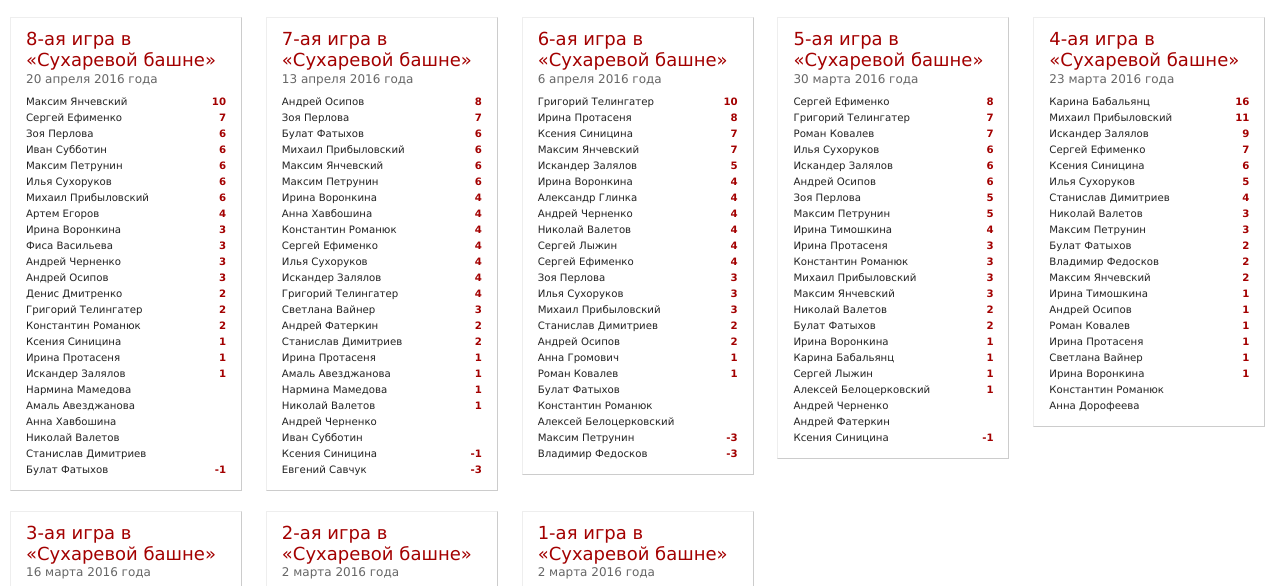
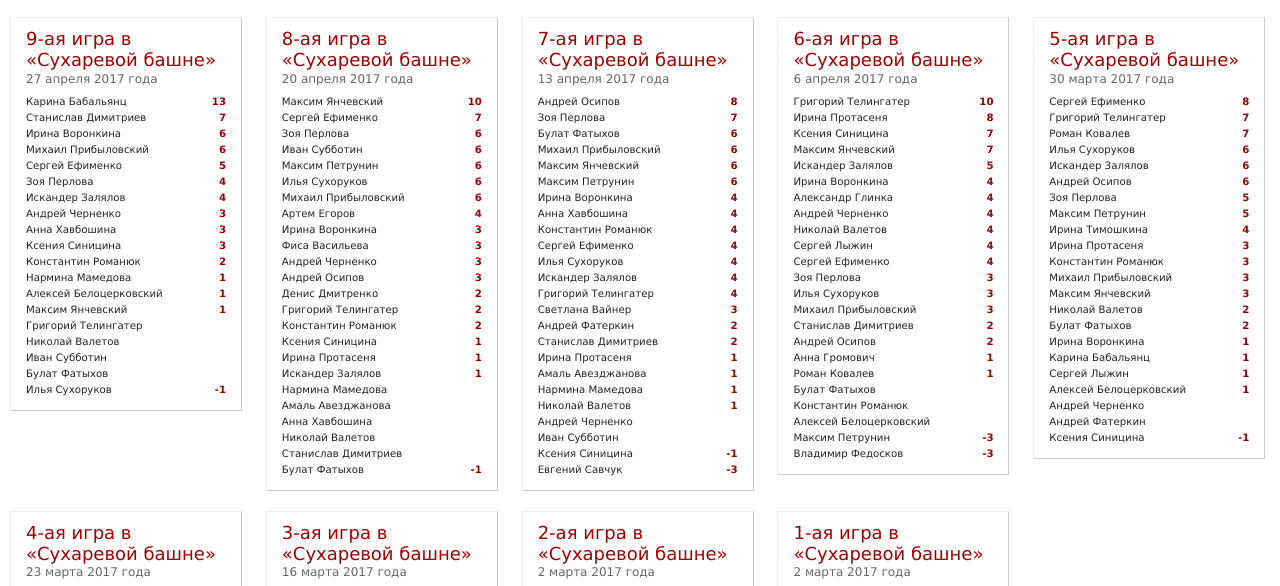
Before and after one commit to Dexoon/telingatermafia, a plain HTML site: page index.html in a window 1280 px wide. Shown: the part 395-981 px from the top of the page. Drawn offline with nearby package versions, Linux system fonts and the light colour scheme.

Commit message:
Исправил год, добавил игруц

```diff
--- a/index.html
+++ b/index.html
@@ -173,8 +173,33 @@
   </div>
   <div style="clear:both"></div>
     <li class=b-games-li>
+      <h2>9-ая игра в «Сухаревой башне»</h2>
+      <p class="b-games-li-date"> 27 апреля 2017 года</p>
+      <ul class="b-games-li-players">
+        <li class="b-games-li-player">Карина Бабальянц <p class="b-games-li-points">13</p></li>
+        <li class="b-games-li-player">Станислав Димитриев <p class="b-games-li-points">7</p></li>
+        <li class="b-games-li-player">Ирина Воронкина <p class="b-games-li-points">6</p></li>
+        <li class="b-games-li-player">Михаил Прибыловский <p class="b-games-li-points">6</p></li>
+        <li class="b-games-li-player">Сергей Ефименко <p class="b-games-li-points">5</p></li>
+        <li class="b-games-li-player">Зоя Перлова <p class="b-games-li-points">4</p></li>
+        <li class="b-games-li-player">Искандер Залялов <p class="b-games-li-points">4</p></li>
+        <li class="b-games-li-player">Андрей Черненко <p class="b-games-li-points">3</p></li>
+        <li class="b-games-li-player">Анна Хавбошина <p class="b-games-li-points">3</p></li>
+        <li class="b-games-li-player">Ксения Синицина <p class="b-games-li-points">3</p></li>
+        <li class="b-games-li-player">Константин Романюк <p class="b-games-li-points">2</p></li>
+        <li class="b-games-li-player">Нармина Мамедова <p class="b-games-li-points">1</p></li>
+        <li class="b-games-li-player">Алексей Белоцерковский <p class="b-games-li-points">1</p></li>
+        <li class="b-games-li-player">Максим Янчевский <p class="b-games-li-points">1</p></li>
+        <li class="b-games-li-player">Григорий Телингатер</li>
+        <li class="b-games-li-player">Николай Валетов</li>
+        <li class="b-games-li-player">Иван Субботин</li>
+        <li class="b-games-li-player">Булат Фатыхов</li>
+        <li class="b-games-li-player">Илья Сухоруков <p class="b-games-li-points">-1</p></li>
+      </ul>
+    </li>
+    <li class=b-games-li>
       <h2>8-ая игра в «Сухаревой башне»</h2>
-      <p class="b-games-li-date"> 20 апреля 2016 года</p>
+      <p class="b-games-li-date"> 20 апреля 2017 года</p>
       <ul class="b-games-li-players">
         <li class="b-games-li-player">Максим Янчевский <p class="b-games-li-points">10</p></li>
         <li class="b-games-li-player">Сергей Ефименко <p class="b-games-li-points">7</p></li>
@@ -205,7 +230,7 @@
 
     <li class=b-games-li>
       <h2>7-ая игра в «Сухаревой башне»</h2>
-      <p class="b-games-li-date"> 13 апреля 2016 года</p>
+      <p class="b-games-li-date"> 13 апреля 2017 года</p>
       <ul class="b-games-li-players">
         <li class="b-games-li-player">Андрей Осипов <p class="b-games-li-points">8</p></li>
         <li class="b-games-li-player">Зоя Перлова <p class="b-games-li-points">7</p></li>
@@ -235,7 +260,7 @@
     </li>
     <li class=b-games-li>
       <h2>6-ая игра в «Сухаревой башне»</h2>
-      <p class="b-games-li-date"> 6 апреля 2016 года</p>
+      <p class="b-games-li-date"> 6 апреля 2017 года</p>
       <ul class="b-games-li-players">
         <li class="b-games-li-player">Григорий Телингатер <p class="b-games-li-points">10</p></li>
         <li class="b-games-li-player">Ирина Протасеня <p class="b-games-li-points">8</p></li>
@@ -264,7 +289,7 @@
     </li>
     <li class=b-games-li>
       <h2>5-ая игра в «Сухаревой башне»</h2>
-      <p class="b-games-li-date"> 30 марта 2016 года</p>
+      <p class="b-games-li-date"> 30 марта 2017 года</p>
       <ul class="b-games-li-players">
         <li class="b-games-li-player">Сергей Ефименко <p class="b-games-li-points">8</p></li>
         <li class="b-games-li-player">Григорий Телингатер <p class="b-games-li-points">7</p></li>
@@ -292,7 +317,7 @@
     </li>
     <li class=b-games-li>
       <h2>4-ая игра в «Сухаревой башне»</h2>
-      <p class="b-games-li-date"> 23 марта 2016 года</p>
+      <p class="b-games-li-date"> 23 марта 2017 года</p>
       <ul class="b-games-li-players">
         <li class="b-games-li-player">Карина Бабальянц <p class="b-games-li-points">16</p></li>
         <li class="b-games-li-player">Михаил Прибыловский <p class="b-games-li-points">11</p></li>
@@ -318,7 +343,7 @@
     </li>
     <li class=b-games-li>
       <h2>3-ая игра в «Сухаревой башне»</h2>
-      <p class="b-games-li-date"> 16 марта 2016 года</p>
+      <p class="b-games-li-date"> 16 марта 2017 года</p>
       <ul class="b-games-li-players">
         <li class="b-games-li-player">Ирина Воронкина <p class="b-games-li-points">9</p></li>
         <li class="b-games-li-player">Карина Бабальянц <p class="b-games-li-points">7</p></li>
@@ -341,7 +366,7 @@
     </li>
     <li class=b-games-li>
       <h2>2-ая игра в «Сухаревой башне»</h2>
-      <p class="b-games-li-date"> 2 марта 2016 года</p>
+      <p class="b-games-li-date"> 2 марта 2017 года</p>
       <ul class="b-games-li-players">
         <li class="b-games-li-player">Григорий Телингатер <p class="b-games-li-points">9</p></li>
         <li class="b-games-li-player">Станислав Димитриев <p class="b-games-li-points">9</p></li>
@@ -368,7 +393,7 @@
     </li>
     <li class=b-games-li>
       <h2>1-ая игра в «Сухаревой башне»</h2>
-      <p class="b-games-li-date"> 2 марта 2016 года</p>
+      <p class="b-games-li-date"> 2 марта 2017 года</p>
       <ul class="b-games-li-players">
         <li class="b-games-li-player">Зоя Перлова <p class="b-games-li-points">7</p></li>
         <li class="b-games-li-player">Илья Сухоруков <p class="b-games-li-points">7</p></li>
```
Also changed, not shown: 1 other file.
